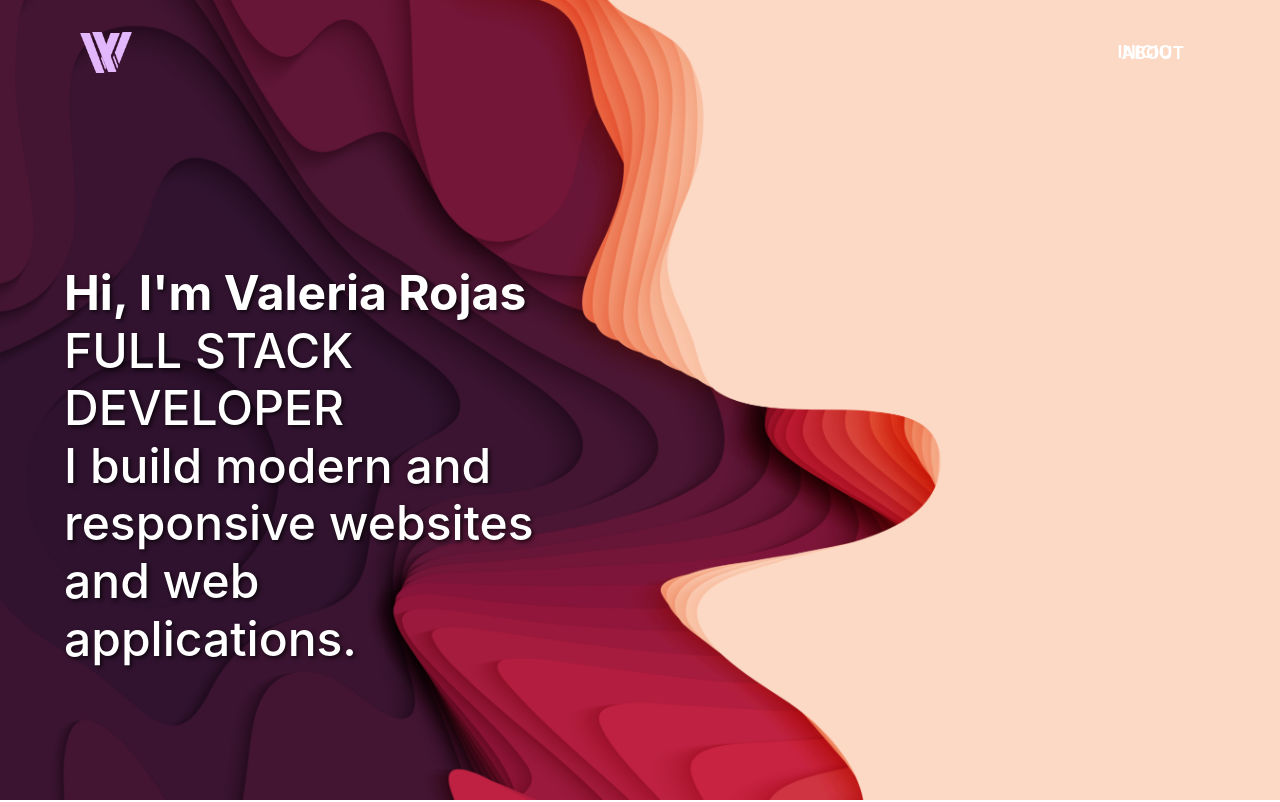
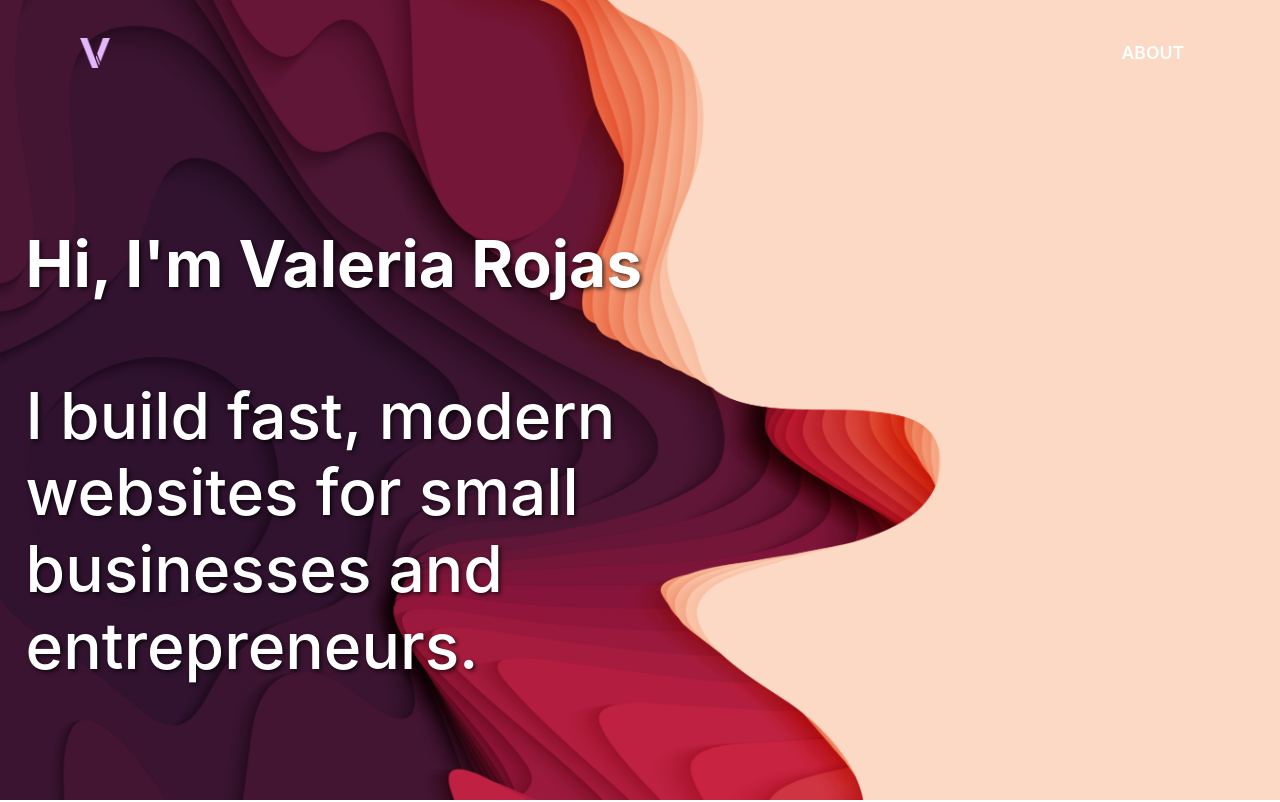
Before and after one commit to valerojasu/projvr, a React (Create React App) app: page / in a window 1280 px wide. Shown: the top 802 px of the page. Built offline with nearby package versions, Linux system fonts and the light colour scheme; a web font is replaced by a local one.

Commit message:
Update portfolio routing

```diff
--- a/src/App.js
+++ b/src/App.js
@@ -9,8 +9,6 @@ import Navb from "./Components/Navegacion/Navb";
 const App = () => {
   return (
     <Router>
-      <Navb />
-
       <Routes>
         {/* Página principal */}
         <Route path="/" element={<Home />} />
--- a/src/Components/Navegacion/HomeNavbar.css
+++ b/src/Components/Navegacion/HomeNavbar.css
@@ -23,7 +23,7 @@
 }
 
 .logov {
-  height: 40px;
+  height: 30px;
 }
 
 .nav-links {
@@ -43,7 +43,7 @@
 }
 
 .menutinav:hover {
-  color: #C39BD3;
+  color: #c39bd3;
 }
 
 /* Hamburguesa */
--- a/src/Components/Paginas/Home.css
+++ b/src/Components/Paginas/Home.css
@@ -5,7 +5,8 @@
   overflow: hidden;
   width: 100%;
   height: 100vh; /* Altura completa */
-    background: rgba(0, 0, 0, 0.5) url("/src/assets/Port1.jpg") center center / cover no-repeat;
+  background: rgba(0, 0, 0, 0.5) url("/src/assets/Port1.jpg") center center /
+    cover no-repeat;
   align-items: center; /* Centra verticalmente */
   justify-content: flex-start; /* Alinea el contenido a la izquierda */
   box-sizing: border-box;
@@ -14,12 +15,20 @@
 /* Centrado de título en la portada */
 .portatitu {
   color: #fff;
-    font-size: 6rem; /* Tamaño base del texto */
+  font-size: 4rem; /* Tamaño base del texto */
   text-align: left;
-    padding: 5%; /* Espacio a la izquierda */
-    margin-top: 25vh;
-    max-width: 600px; /* Limita el ancho del texto para evitar sobreflows */
-    text-shadow: 2px 2px 4px rgba(0,0,0,0.7);
+  padding: 2%; /* Espacio a la izquierda */
+  margin: 25vh 0vh 3vh 0vh;
+  max-width: 60%;
+  text-shadow: 2px 2px 4px rgba(0, 0, 0, 0.7);
+}
+.portatitu2 {
+  color: #fff;
+  font-size: 4rem; /* Tamaño base del texto */
+  text-align: left;
+  padding: 2%; /* Espacio a la izquierda */
+  max-width: 60%;
+  text-shadow: 2px 2px 4px rgba(0, 0, 0, 0.7);
 }
 
 /* Navbar */
@@ -41,7 +50,7 @@
 }
 
 .menutitnav:hover {
-    color: #C39BD3;
+  color: #c39bd3;
 }
 
 .divi {
@@ -53,8 +62,6 @@
 /* Dispositivos móviles */
 @media screen and (max-width: 599px) {
   .portatitu {
-        font-size: 2rem; /* Tamaño reducido en móviles */
-        max-width: 90%; /* Mayor ancho en móviles */
     padding-left: 0; /* Eliminar padding adicional si es necesario */
   }
 
@@ -71,7 +78,6 @@
 /* Tablets y dispositivos medianos */
 @media screen and (min-width: 600px) and (max-width: 899px) {
   .portatitu {
-        font-size: 2.5rem; /* Tamaño intermedio */
     max-width: 80%;
   }
 
@@ -83,11 +89,6 @@
 
 /* Dispositivos grandes */
 @media screen and (min-width: 900px) {
-    .portatitu {
-        font-size: 3rem; /* Tamaño base para pantallas grandes */
-        max-width: 600px;
-    }
-
   .menutit {
     font-size: 1.2rem;
     margin: 0 1rem;
@@ -95,12 +96,3 @@
 }
 
 /* Extra: Mejoras para la imagen de fondo en pantallas muy grandes */
-@media screen and (min-width: 1401px) {
-    .portada {
-        background-position: center center;
-    }
-
-    .portatitu {
-        font-size: 4rem;
-    }
-}
--- a/src/Components/Paginas/Home.js
+++ b/src/Components/Paginas/Home.js
@@ -15,9 +15,10 @@ const Home = () => {
         <HomeNavbar />
         <h1 className="portatitu">
           <strong>Hi, I'm Valeria Rojas</strong>
-          <br />
-          FULL STACK DEVELOPER
-          <br />I build modern and responsive websites and web applications.
+        </h1>
+        <h1 className="portatitu2">
+          {" "}
+          I build fast, modern websites for small businesses and entrepreneurs.
         </h1>
       </div>
 
```
Lines whose indentation alone changed are shown as unchanged.
